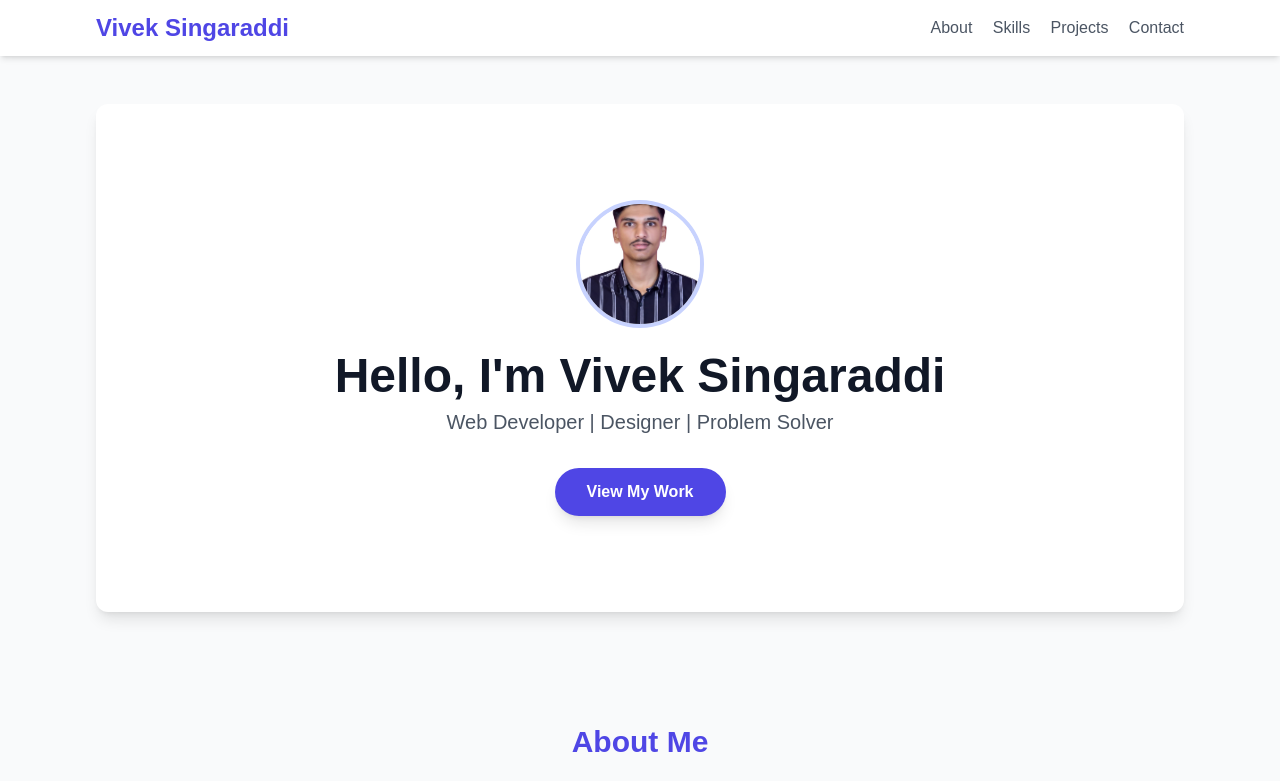
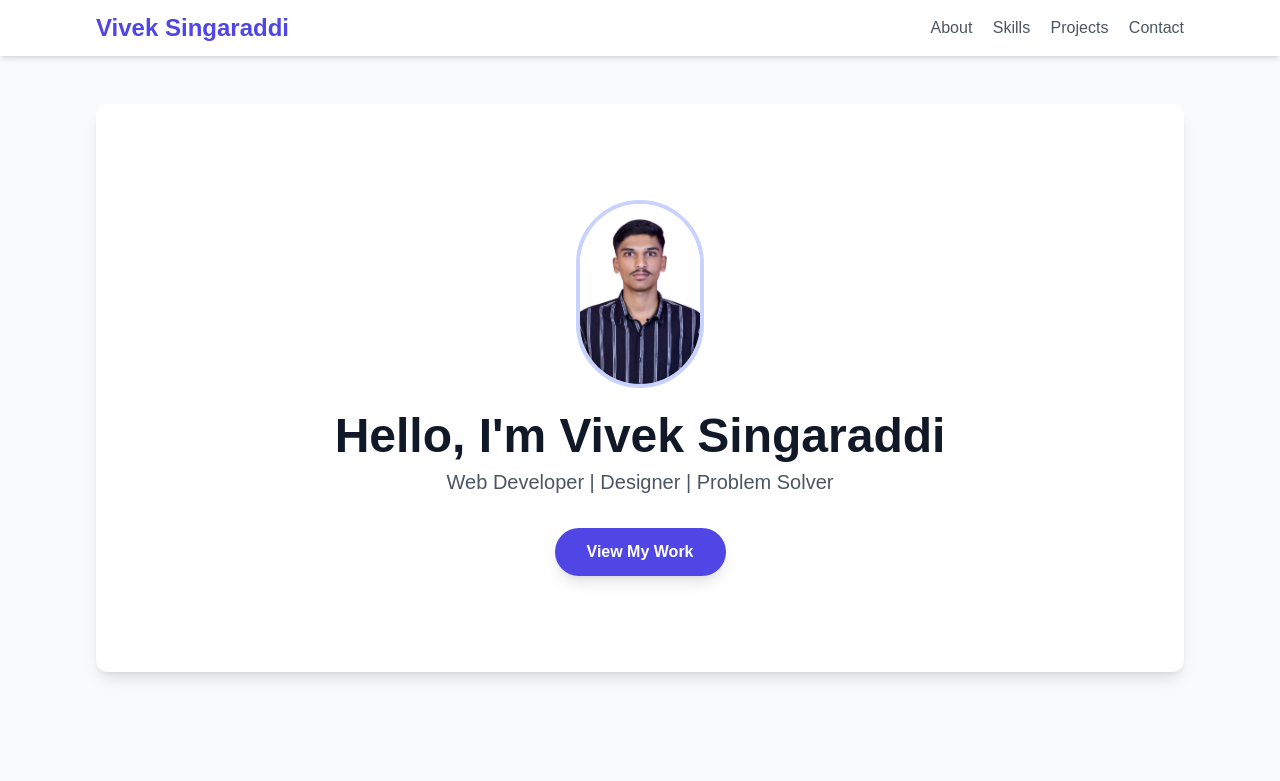
Before and after one commit to viveksingaraddi/web-project, a plain HTML site: page index.html in a window 1280 px wide. Shown: the top 781 px of the page. Drawn offline with nearby package versions, Linux system fonts and the light colour scheme; a web font is replaced by a local one.

Commit message:
Update image height in index.html

```diff
--- a/index.html
+++ b/index.html
@@ -57,7 +57,7 @@
         <img
           src="vivek.png"
           alt="Profile Photo Placeholder"
-          class="w-32 h-32 rounded-full mx-auto mb-6 object-cover border-4 border-indigo-200"
+          class="w-32 h-42 rounded-full mx-auto mb-6 object-cover border-4 border-indigo-200"
           onerror="this.onerror=null;this.src='vivek.png'"
         />
         <h2 class="text-5xl font-extrabold text-gray-900 mb-2">
```
